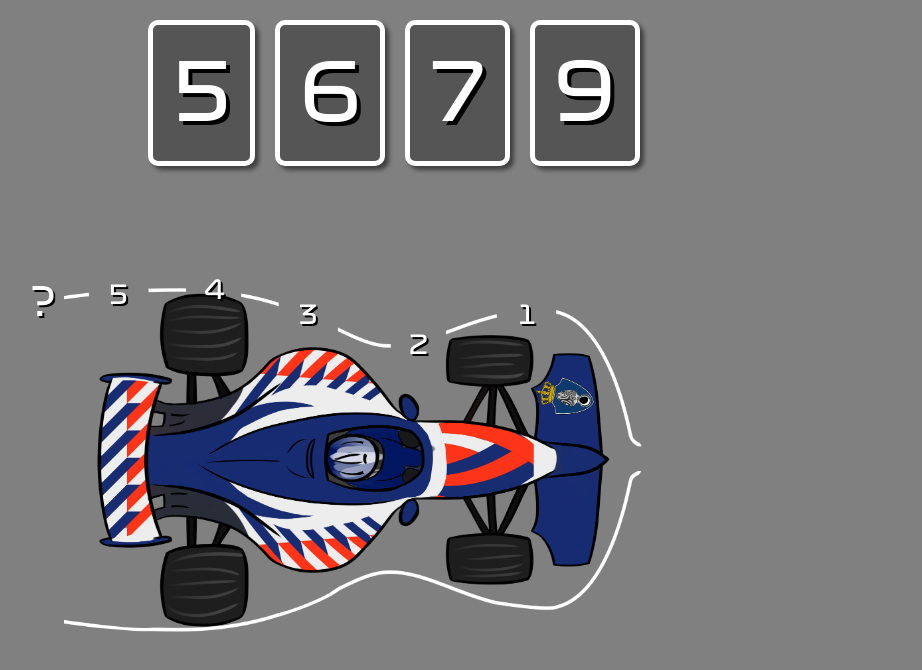
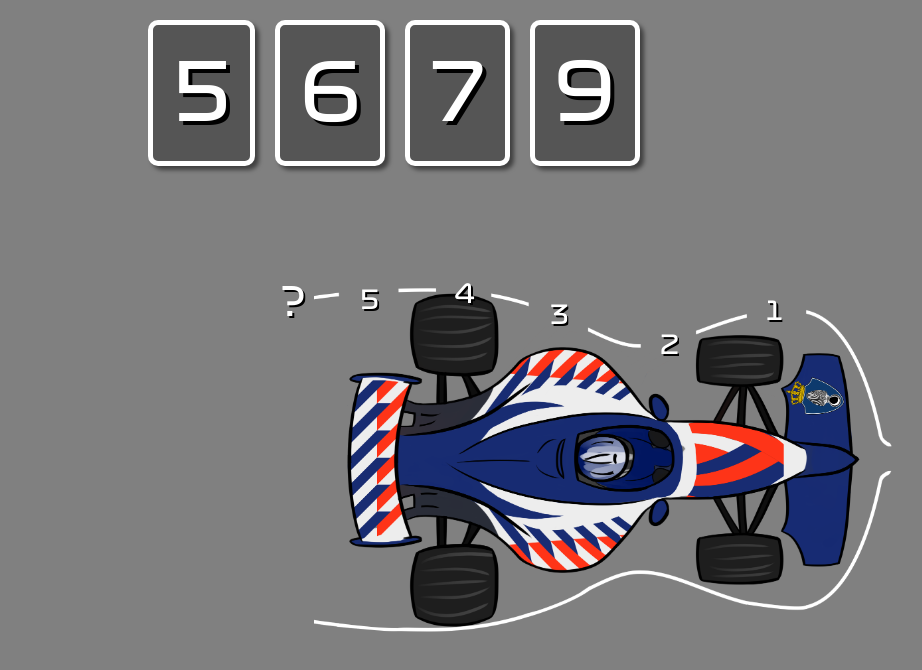
Before and after one commit to perrydrums/kmar-f1, a website with bundled scripts: page client/aero/index.html in a window 1280 px wide. Both pictures are taken after a click on the button "START". Shown: the whole page, without its empty margins (236-1158 px from the left). Built offline with nearby package versions, Linux system fonts and the light colour scheme.

Commit message:
Finish game

```diff
--- a/client/aero/css/style.css
+++ b/client/aero/css/style.css
@@ -19,8 +19,6 @@ body {
 }
 
 .number {
-  width: 30px;
-  height: 30px;
   position: absolute;
   transform: rotate(90deg);
   font-family: 'F1';
@@ -30,27 +28,27 @@ body {
 }
 
 .number-1 {
-  top: 455px;
-  left: 330px;
+  top: 445px;
+  left: 340px;
 }
 
 .number-2 {
-  top: 345px;
-  left: 300px;
+  top: 340px;
+  left: 305px;
 }
 
 .number-3 {
-  top: 235px;
-  left: 330px;
+  top: 230px;
+  left: 335px;
 }
 
 .number-4 {
-  top: 140px;
+  top: 135px;
   left: 355px;
 }
 
 .number-5 {
-  top: 45px;
+  top: 40px;
   left: 350px;
 }
 
--- a/client/aero/js/car.js
+++ b/client/aero/js/car.js
@@ -21,10 +21,10 @@ export class Car {
         document.body.appendChild(this._element);
     }
     enter() {
-        if (this.x < 400) {
+        if (this.x < 650) {
             this.x += 25;
             this._element.style.left = this.x + 'px';
-            this._element.style.transform = 'rotate(' + (this.x * 0.675) + 'deg)';
+            this._element.style.transform = 'rotate(' + (this.x * -0.1384615385) + 'deg)';
         }
         else {
             this.checkDrawn();
--- a/client/aero/sequences.json
+++ b/client/aero/sequences.json
@@ -6,14 +6,39 @@
         "options": [5,6,7,9]
       },
       {
+        "sequence": [5,7,9,11,13],
+        "answer": 15,
+        "options": [13,15,17,36]
+      },
+      {
         "sequence": [1,2,3,5,8],
         "answer": 13,
         "options": [9,22,13,17]
       },
       {
-        "sequence": [5,7,9,11,13],
-        "answer": 15,
-        "options": [13,15,17,36]
+        "sequence": [2,4,8,16,32],
+        "answer": 64,
+        "options": [48,62,128,64]
+      },
+      {
+        "sequence": [12,6,24,12,48],
+        "answer": 24,
+        "options": [12,24,60,36]
+      },
+      {
+        "sequence": [3,8,15,24,35],
+        "answer": 48,
+        "options": [52,46,48,39]
+      },
+      {
+        "sequence": [99,92,86,81,77],
+        "answer": 74,
+        "options": [74,72,69,71]
+      },
+      {
+        "sequence": [0,4,2,6,4],
+        "answer": 8,
+        "options": [2,6,0,8]
       }
     ]
   }
--- a/src/aero/dev/car.ts
+++ b/src/aero/dev/car.ts
@@ -26,10 +26,10 @@ export class Car {
    * Move the car into place.
    */
   public enter() {
-    if (this.x < 400) {
+    if (this.x < 650) {
       this.x += 25;
       this._element.style.left = this.x + 'px';
-      this._element.style.transform = 'rotate(' + (this.x * 0.675) + 'deg)';
+      this._element.style.transform = 'rotate(' + (this.x * -0.1384615385) + 'deg)';
     } else {
       this.checkDrawn()
     }
```
